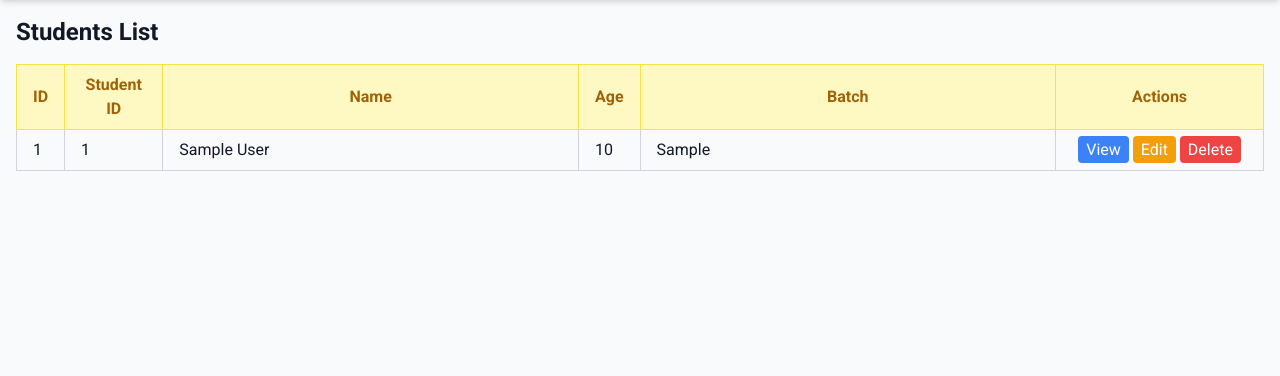
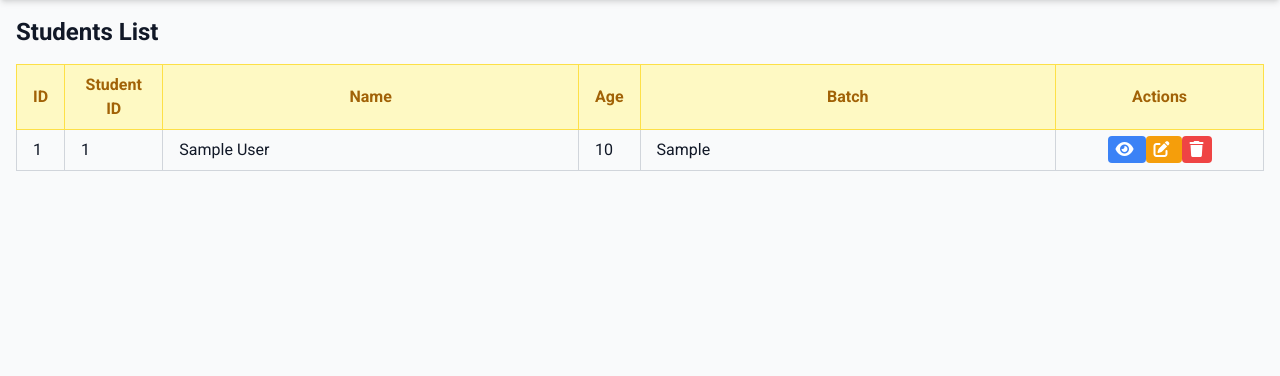
Before and after one commit to Swamy-s-Tech-Skills-Academy/student-portal-api, a Django app: page /students/ in a window 1280 px wide. Shown: the part 44-420 px from the top of the page. Run offline with Django 5.2, Linux system fonts and the light colour scheme; tables that the repository leaves empty hold one stand-in row (values such as "Sample post"); some libraries are stand-ins or nearby versions.

Commit message:
Changes (#7)

```diff
--- a/src/students/templates/students.html
+++ b/src/students/templates/students.html
@@ -24,12 +24,15 @@
             <td class="border border-gray-300 px-4 py-2">{{ student.age }}</td>
             <td class="border border-gray-300 px-4 py-2">{{ student.batch }}</td>
             <td class="border border-gray-300 px-2 py-2 w-1/6 text-center">
-                <a href="/students/{{ student.student_id }}/"
-                    class="bg-blue-500 text-white px-2 py-1 rounded hover:bg-blue-600">View</a>
-                <a href="/students/{{ student.student_id }}/"
-                    class="bg-amber-500 text-white px-2 py-1 rounded hover:bg-amber-600">Edit</a>
-                <a href="/students/{{ student.student_id }}/"
-                    class="bg-red-500 text-white px-2 py-1 rounded hover:bg-red-600">Delete</a>
+                <a href="/students/{{ student.student_id }}/" class="bg-blue-500 text-white px-2 py-1 rounded hover:bg-blue-600">
+                    <i class="fas fa-eye"></i>
+                </a>
+                <a href="/students/{{ student.id }}/edit" class="bg-amber-500 text-white px-2 py-1 rounded hover:bg-amber-600">
+                    <i class="fas fa-edit"></i>
+                </a>
+                <a href="/students/{{ student.id }}/delete" class="bg-red-500 text-white px-2 py-1 rounded hover:bg-red-600">
+                    <i class="fas fa-trash"></i>
+                </a>
             </td>
         </tr>
         {% endfor %}
--- a/src/templates/base.html
+++ b/src/templates/base.html
@@ -18,6 +18,11 @@
     <!-- Google Font -->
     <link href="https://fonts.googleapis.com/css2?family=Roboto:wght@400;700&display=swap" rel="stylesheet">
 
+    <!-- Font Awesome CDN -->
+    <link rel="stylesheet" href="https://cdnjs.cloudflare.com/ajax/libs/font-awesome/6.7.2/css/all.min.css"
+        integrity="sha512-Evv84Mr4kqVGRNSgIGL/F/aIDqQb7xQ2vcrdIwxfjThSH8CSR7PBEakCr51Ck+w+/U6swU2Im1vVX0SVk9ABhg=="
+        crossorigin="anonymous" referrerpolicy="no-referrer" />
+
     <!-- Custom Global Styles -->
     <link rel="stylesheet" href="{% static 'css/globalstyles.css' %}">
 
```
